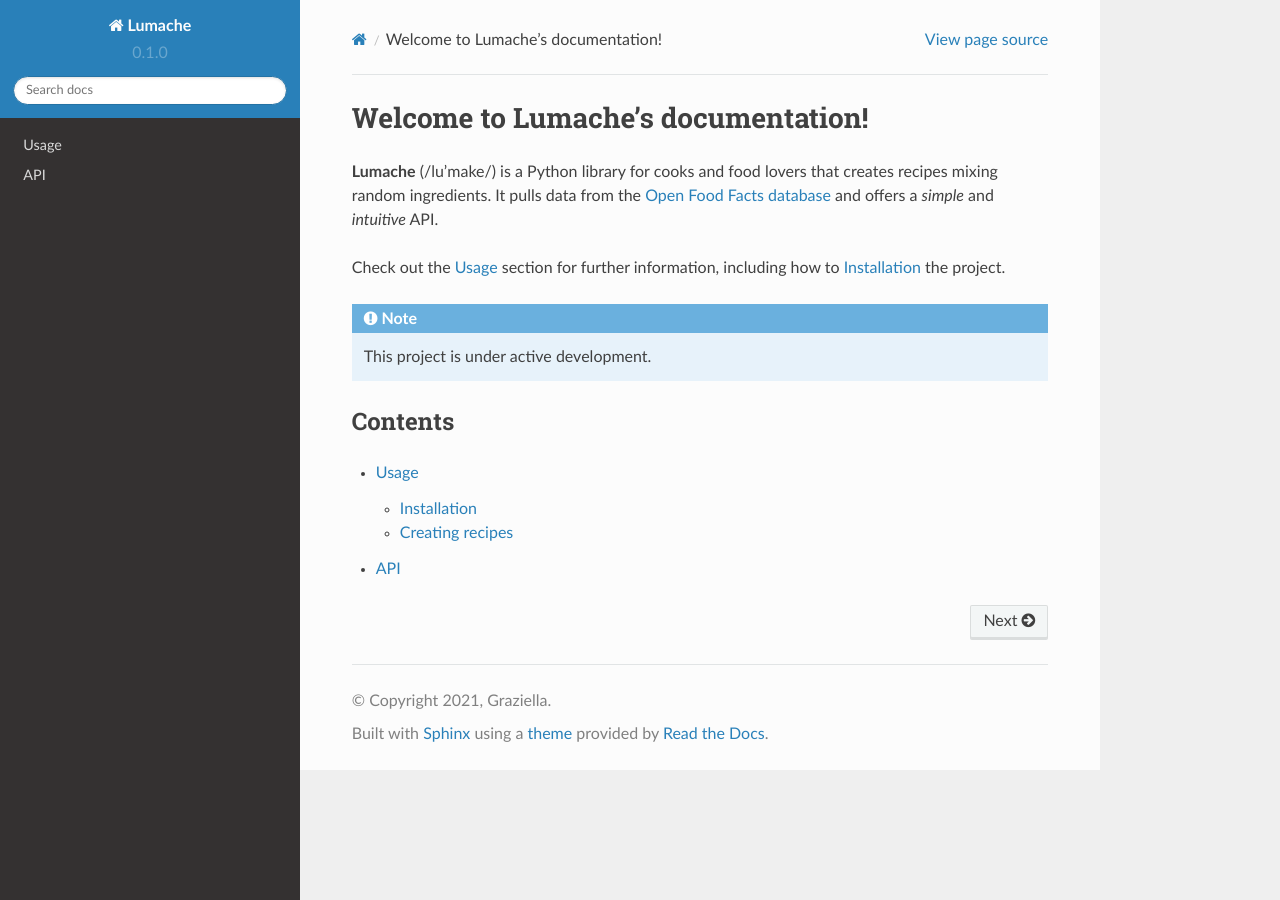
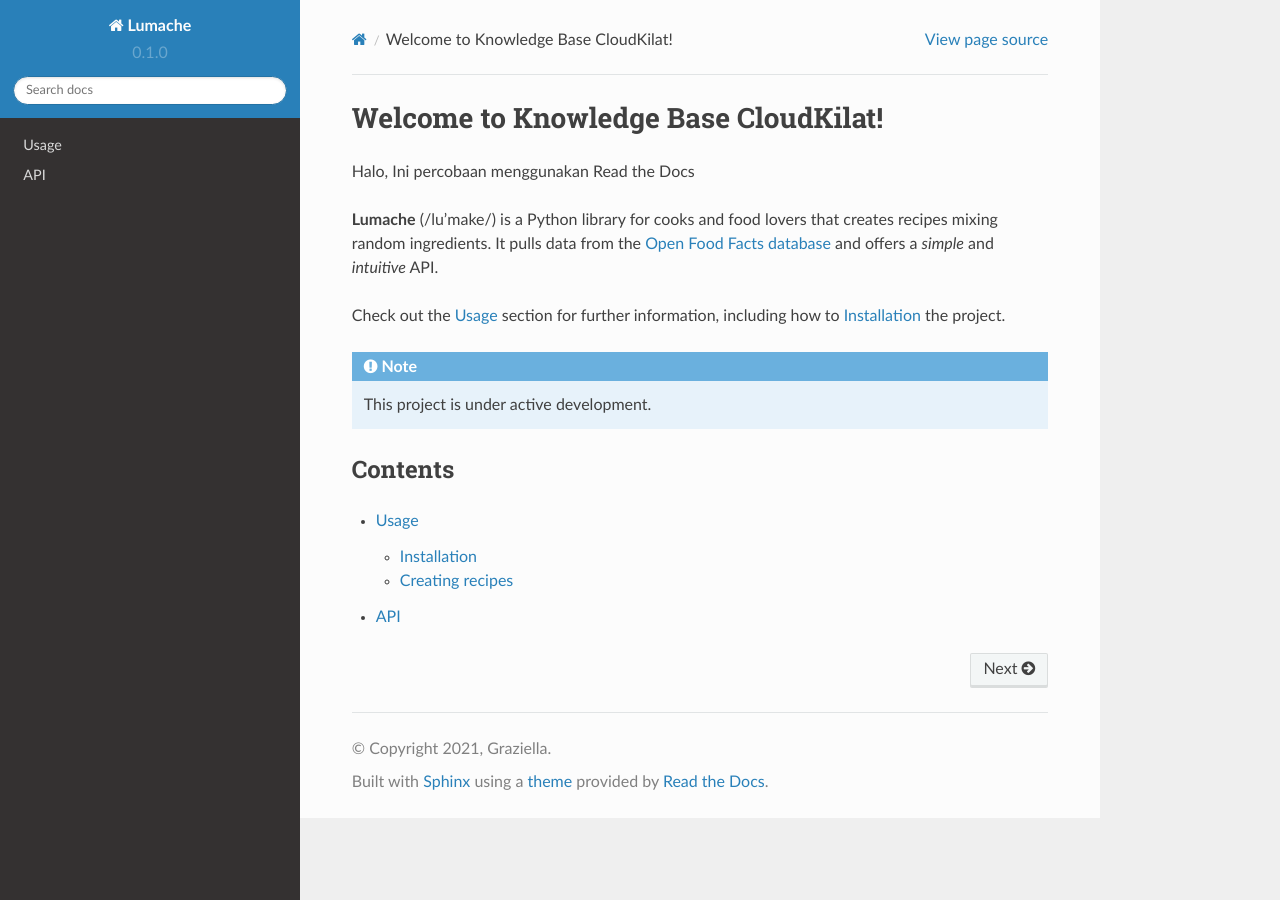
Before and after one commit to yusuf090902/test-rtd, a Sphinx documentation site: the page built from docs/source/index.rst, in a window 1280 px wide. Built offline with Sphinx 7.4.7 and the Read the Docs theme 2.0.0, drawn with Linux system fonts in a browser that asks for light colours.

Commit message:
Update index.rst

```diff
--- a/docs/source/index.rst
+++ b/docs/source/index.rst
@@ -1,5 +1,7 @@
-Welcome to Lumache's documentation!
+Welcome to Knowledge Base CloudKilat!
 ===================================
+
+Halo, Ini percobaan menggunakan Read the Docs
 
 **Lumache** (/lu'make/) is a Python library for cooks and food lovers
 that creates recipes mixing random ingredients.
```
